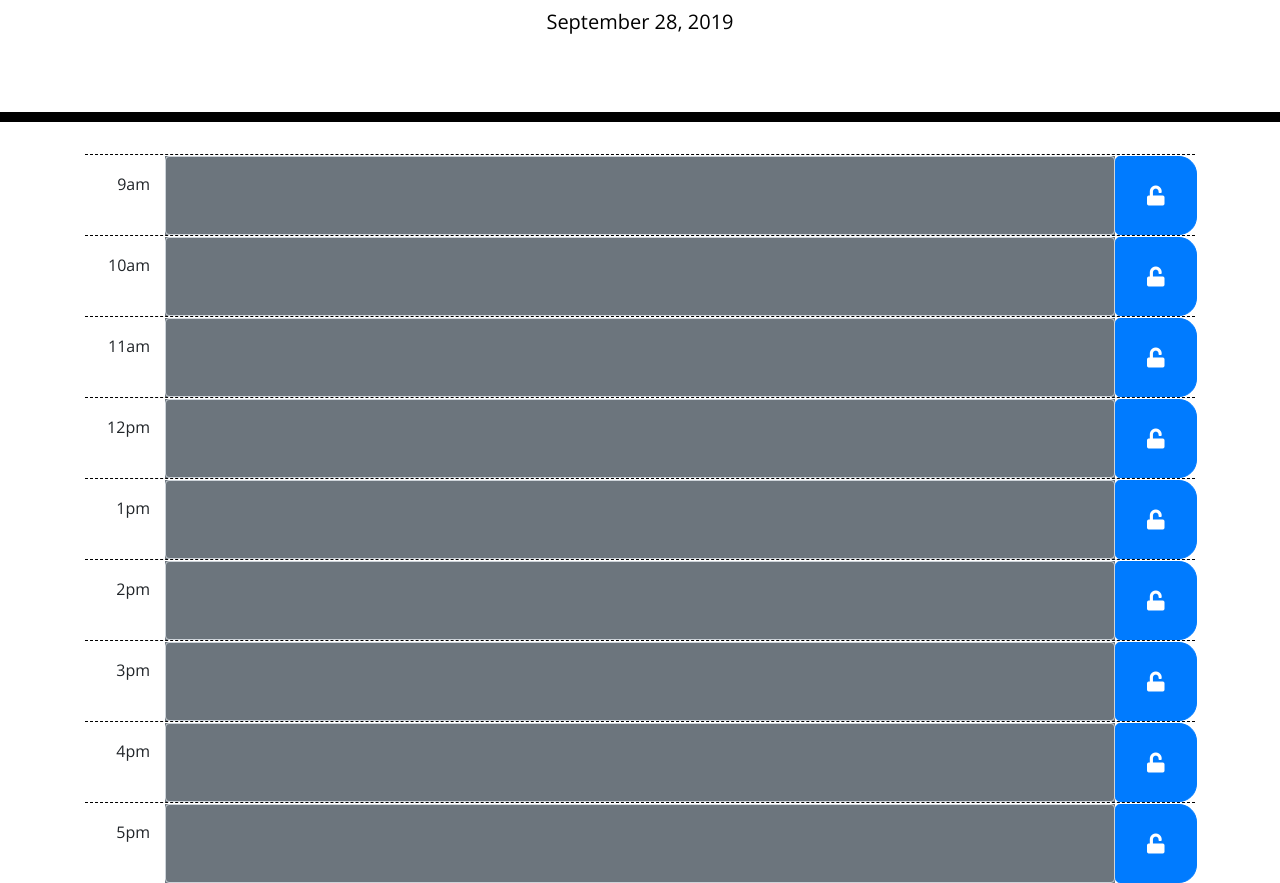
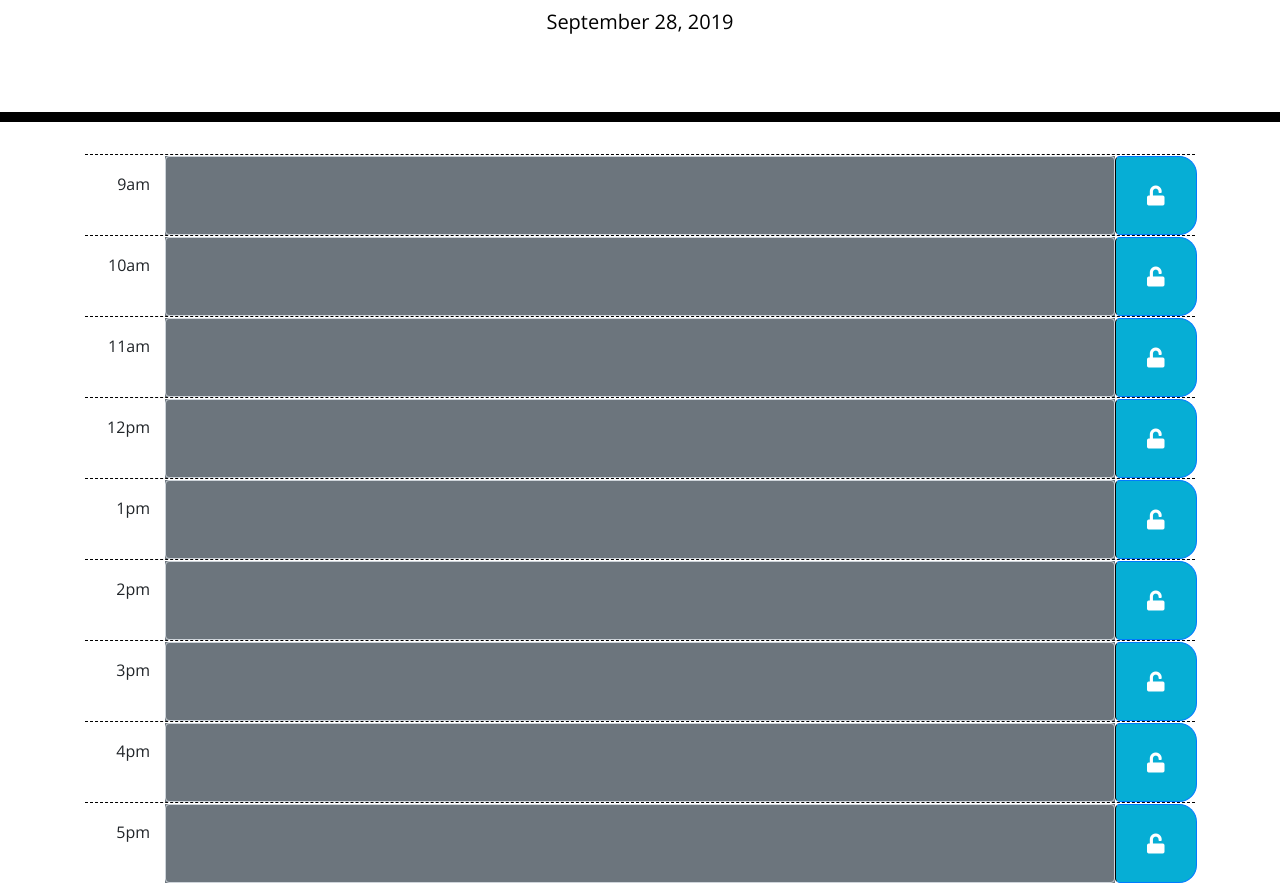
Before and after one commit to dprimachenko/Daily-Planner, a plain HTML site: page index.html in a window 1280 px wide. Shown: the part 182-1065 px from the top of the page. Drawn offline with nearby package versions, Linux system fonts and the light colour scheme.

Commit message:
modified css

```diff
--- a/index.html
+++ b/index.html
@@ -34,55 +34,55 @@
       <div class="row" id="9am">
         <div class="col-1 text-right" style="padding-top: 20px;">9am</div>
         <div class="col-10 bg-secondary" style="padding-left: 0px; padding-right: 0px;"><input type="text" name="Event" id="9Event" class="form-control bg-secondary" style="width: 100%; height: 100%;"></div>
-        <button type="button" class="btn btn-lg btn-primary" id="9" style = "border-top-right-radius: 18px; border-bottom-right-radius: 18px;"><div class="col-1 bg-primary"><i class="fa fa-unlock"></i></div></button>
+        <button type="button" class="saveBtn btn btn-lg btn-primary" id="9" style = "border-top-right-radius: 18px; border-bottom-right-radius: 18px;"><div class="col-1"><i class="fa fa-unlock"></i></div></button>
       </div>
       <hr style="margin: 0px; border-top: 1px dashed black;">
       <div class="row" id="10am">
         <div class="col-1 text-right" style="padding-top: 20px;">10am</div>
         <div class="col-10 bg-secondary" style="padding-left: 0px; padding-right: 0px;"><input type="text" name="Event" id="10Event" class="form-control bg-secondary" style="width: 100%; height: 100%;"></div>
-        <button type="button" class="btn btn-lg btn-primary" id="10" style = "border-top-right-radius: 18px; border-bottom-right-radius: 18px;"><div class="col-1 bg-primary"><i class="fa fa-unlock"></i></div></button>
+        <button type="button" class="saveBtn btn btn-lg btn-primary" id="10" style = "border-top-right-radius: 18px; border-bottom-right-radius: 18px;"><div class="col-1"><i class="fa fa-unlock"></i></div></button>
       </div>
       <hr style="margin: 0px; border-top: 1px dashed black;">
       <div class="row" id="11am">
         <div class="col-1 text-right" style="padding-top: 20px;">11am</div>
         <div class="col-10 bg-secondary" style="padding-left: 0px; padding-right: 0px;"><input type="text" name="Event" id="11Event" class="form-control bg-secondary" style="width: 100%; height: 100%;"></div>
-        <button type="button" class="btn btn-lg btn-primary" id="11" style = "border-top-right-radius: 18px; border-bottom-right-radius: 18px;"><div class="col-1 bg-primary "><i class="fa fa-unlock"></i></div></button>
+        <button type="button" class="saveBtn btn btn-lg btn-primary" id="11" style = "border-top-right-radius: 18px; border-bottom-right-radius: 18px;"><div class="col-1"><i class="fa fa-unlock"></i></div></button>
       </div>
       <hr style="margin: 0px; border-top: 1px dashed black;">
       <div class="row" id="12pm">
         <div class="col-1 text-right" style="padding-top: 20px;">12pm</div>
         <div class="col-10 bg-secondary" style="padding-left: 0px; padding-right: 0px;"><input type="text" name="Event" id="12Event" class="form-control bg-secondary" style="width: 100%; height: 100%;"></div>
-        <button type="button" class="btn btn-lg btn-primary" id="12" style = "border-top-right-radius: 18px; border-bottom-right-radius: 18px;"><div class="col-1 bg-primary text-white text-center"><i class="fa fa-unlock"></i></div></button>
+        <button type="button" class="saveBtn btn btn-lg btn-primary" id="12" style = "border-top-right-radius: 18px; border-bottom-right-radius: 18px;"><div class="col-1 text-center"><i class="fa fa-unlock"></i></div></button>
       </div>
       <hr style="margin: 0px; border-top: 1px dashed black;">
       <div class="row" id="1pm">
         <div class="col-1 text-right" style="padding-top: 20px;">1pm</div>
         <div class="col-10 bg-secondary" style="padding-left: 0px; padding-right: 0px;"><input type="text" name="Event" id="1Event" class="form-control bg-secondary" style="width: 100%; height: 100%;"></div>
-        <button type="button" class="btn btn-lg btn-primary" id="1" style = "border-top-right-radius: 18px; border-bottom-right-radius: 18px;"><div class="col-1 bg-primary text-white text-center"><i class="fa fa-unlock"></i></div></button>
+        <button type="button" class="saveBtn btn btn-lg btn-primary" id="1" style = "border-top-right-radius: 18px; border-bottom-right-radius: 18px;"><div class="col-1 text-center"><i class="fa fa-unlock"></i></div></button>
       </div>
       <hr style="margin: 0px; border-top: 1px dashed black;">
       <div class="row" id="2pm">
         <div class="col-1 text-right" style="padding-top: 20px;">2pm</div>
         <div class="col-10 bg-secondary" style="padding-left: 0px; padding-right: 0px;"><input type="text" name="Event" id="2Event" class="form-control bg-secondary" style="width: 100%; height: 100%;"></div>
-        <button type="button" class="btn btn-lg btn-primary" id="2" style = "border-top-right-radius: 18px; border-bottom-right-radius: 18px;"><div class="col-1 bg-primary text-white text-center"><i class="fa fa-unlock"></i></div></button>
+        <button type="button" class="saveBtn btn btn-lg btn-primary" id="2" style = "border-top-right-radius: 18px; border-bottom-right-radius: 18px;"><div class="col-1 text-center"><i class="fa fa-unlock"></i></div></button>
       </div>
       <hr style="margin: 0px; border-top: 1px dashed black;">
       <div class="row" id="3pm">
         <div class="col-1 text-right" style="padding-top: 20px;">3pm</div>
         <div class="col-10 bg-secondary" style="padding-left: 0px; padding-right: 0px;"><input type="text" name="Event" id="3Event" class="form-control bg-secondary" style="width: 100%; height: 100%;"></div>
-        <button type="button" class="btn btn-lg btn-primary" id="3" style = "border-top-right-radius: 18px; border-bottom-right-radius: 18px;"><div class="col-1 bg-primary text-white text-center"><i class="fa fa-unlock"></i></div></button>
+        <button type="button" class="saveBtn btn btn-lg btn-primary" id="3" style = "border-top-right-radius: 18px; border-bottom-right-radius: 18px;"><div class="col-1 text-center"><i class="fa fa-unlock"></i></div></button>
       </div>
       <hr style="margin: 0px; border-top: 1px dashed black;">
       <div class="row" id="4pm">
         <div class="col-1 text-right" style="padding-top: 20px;">4pm</div>
         <div class="col-10 bg-secondary" style="padding-left: 0px; padding-right: 0px;"><input type="text" name="Event" id="4Event" class="form-control bg-secondary" style="width: 100%; height: 100%;"></div>
-        <button type="button" class="btn btn-lg btn-primary" id="4" style = "border-top-right-radius: 18px; border-bottom-right-radius: 18px;"><div class="col-1 bg-primary text-white text-center"><i class="fa fa-unlock"></i></div></button>
+        <button type="button" class="saveBtn btn btn-lg btn-primary" id="4" style = "border-top-right-radius: 18px; border-bottom-right-radius: 18px;"><div class="col-1 text-center"><i class="fa fa-unlock"></i></div></button>
       </div>
       <hr style="margin: 0px; border-top: 1px dashed black;">
       <div class="row" id="5pm">
         <div class="col-1 text-right" style="padding-top: 20px;">5pm</div>
         <div class="col-10 bg-secondary" style="padding-left: 0px; padding-right: 0px;"><input type="text" name="Event" id="5Event" class="form-control bg-secondary" style="width: 100%; height: 100%;"></div>
-        <button type="button" class="btn btn-lg btn-primary" id="5" style = "border-top-right-radius: 18px; border-bottom-right-radius: 18px;"><div class="col-1 bg-primary text-white text-center"><i class="fa fa-unlock"></i></div></button>
+        <button type="button" class="saveBtn btn btn-lg btn-primary" id="5" style = "border-top-right-radius: 18px; border-bottom-right-radius: 18px;"><div class="col-1 text-center"><i class="fa fa-unlock"></i></div></button>
       </div>
     </div>
     <script src="https://code.jquery.com/jquery-3.4.1.min.js"></script>
```
